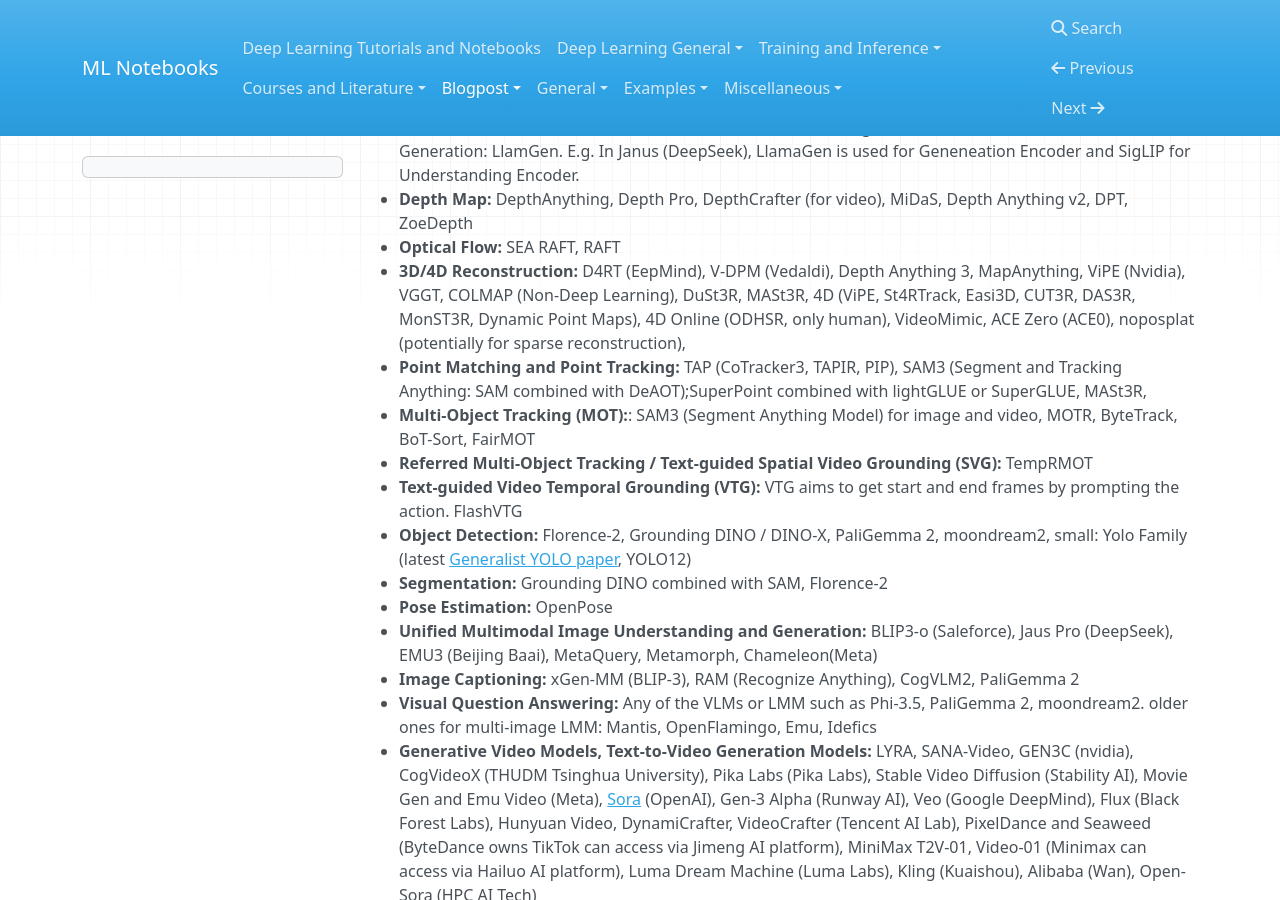
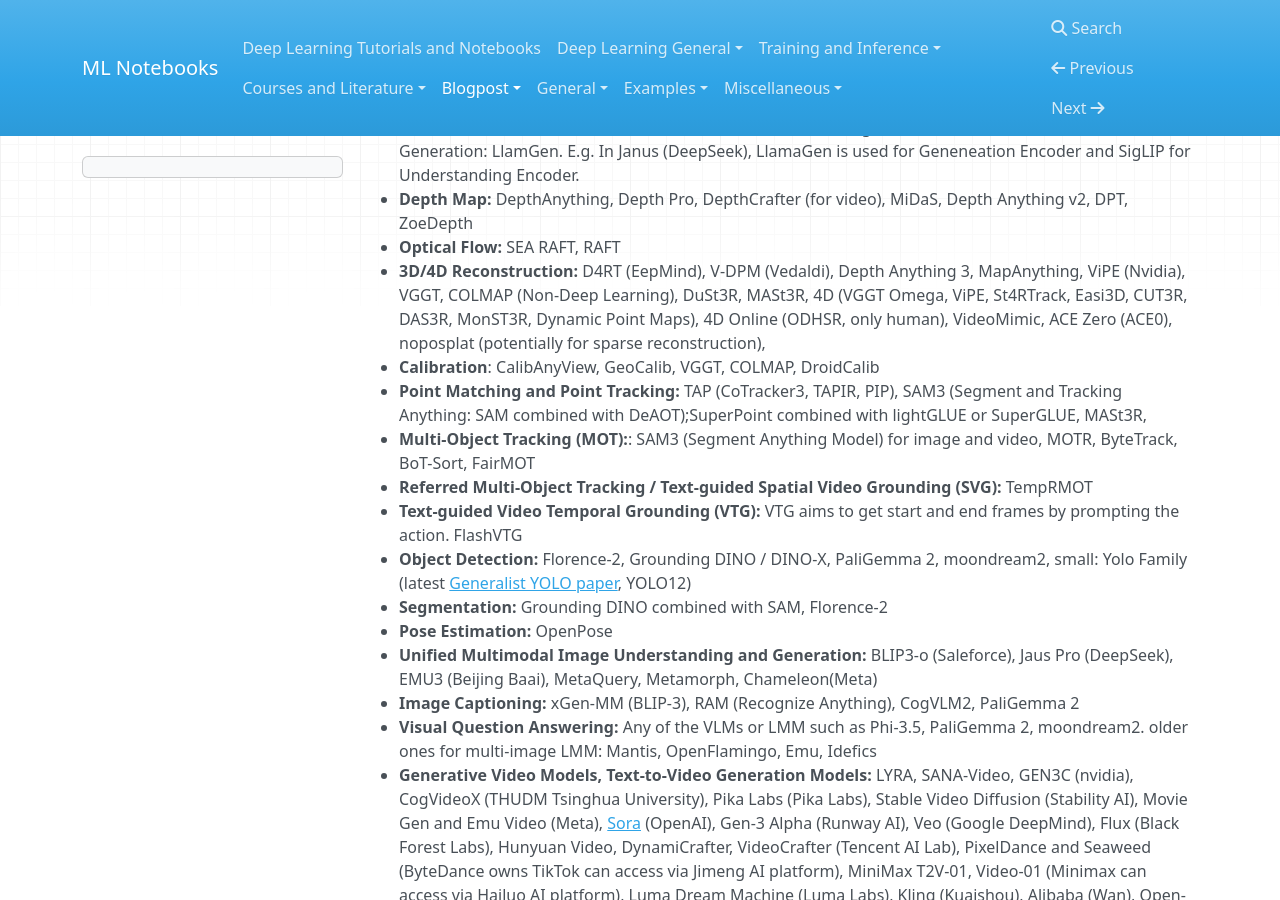
Before and after one commit to fkariminejadasl/ml-notebooks, an MkDocs documentation site: the page built from docs/tasks.md, in a window 1280 px wide and 900 px high, scrolled down 2291 px. Built offline with MkDocs 1.6.1, drawn with Linux system fonts in a browser that asks for light colours; nearby versions of some CDN libraries; a script that is not in the unit is left out.

Commit message:
Fix formatting and update 3D/4D Reconstruction section

```diff
--- a/docs/tasks.md
+++ b/docs/tasks.md
@@ -53,7 +53,8 @@
 - **Vision Encoders:** Vision-Only Model Encoders: PE (Perception Encoder, Mets), DINO, MAE (Masked Autoencoders), ResNet. Vision-Text Model Encoders: AIMv2, SigLIP, CLIP, BLIP. Vision-Text Encoder for Generation: LlamGen. E.g. In Janus (DeepSeek), LlamaGen is used for Geneneation Encoder and SigLIP for Understanding Encoder.
 - **Depth Map:** DepthAnything, Depth Pro, DepthCrafter (for video), MiDaS, Depth Anything v2, DPT, ZoeDepth
 - **Optical Flow:** SEA RAFT, RAFT
-- **3D/4D Reconstruction:** D4RT (EepMind), V-DPM (Vedaldi), Depth Anything 3, MapAnything, ViPE (Nvidia), VGGT, COLMAP (Non-Deep Learning), DuSt3R, MASt3R, 4D (ViPE, St4RTrack, Easi3D, CUT3R, DAS3R, MonST3R, Dynamic Point Maps), 4D Online (ODHSR, only human), VideoMimic, ACE Zero (ACE0), noposplat (potentially for sparse reconstruction),
+- **3D/4D Reconstruction:** D4RT (EepMind), V-DPM (Vedaldi), Depth Anything 3, MapAnything, ViPE (Nvidia), VGGT, COLMAP (Non-Deep Learning), DuSt3R, MASt3R, 4D (VGGT Omega, ViPE, St4RTrack, Easi3D, CUT3R, DAS3R, MonST3R, Dynamic Point Maps), 4D Online (ODHSR, only human), VideoMimic, ACE Zero (ACE0), noposplat (potentially for sparse reconstruction),
+- **Calibration**: CalibAnyView, GeoCalib, VGGT, COLMAP, DroidCalib
 - **Point Matching and Point Tracking:** TAP (CoTracker3, TAPIR, PIP), SAM3 (Segment and Tracking Anything: SAM combined with DeAOT);SuperPoint combined with lightGLUE or SuperGLUE, MASt3R,
 - **Multi-Object Tracking (MOT):**: SAM3 (Segment Anything Model) for image and video, MOTR, ByteTrack, BoT-Sort, FairMOT
 - **Referred Multi-Object Tracking / Text-guided Spatial Video Grounding (SVG):** TempRMOT
```
